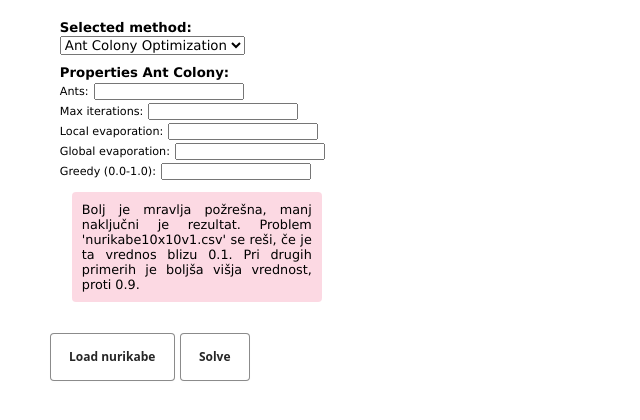
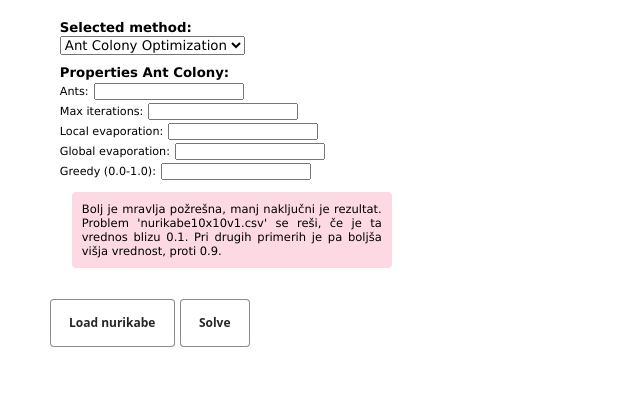
Before and after one commit to TheVajs/nurikabe_naloga, a plain HTML site: page index.html in a window 1280 px wide. Shown: the whole page, without its empty margins (0-640 px from the left). Drawn offline with Linux system fonts and the light colour scheme; a script that the page names is missing.

Commit message:
Test screen shot

```diff
--- a/index.html
+++ b/index.html
@@ -202,14 +202,15 @@
             style="
               margin: 12px;
               border-radius: 4px;
-              width: 250px;
+              width: 320px;
+			  font-size: 0.9em;
               background-color: rgba(245, 119, 155, 0.277);
             "
           >
             <p style="text-align: justify; padding: 10px">
               Bolj je mravlja požrešna, manj naključni je rezultat. Problem
               'nurikabe10x10v1.csv' se reši, če je ta vrednos blizu 0.1. Pri
-              drugih primerih je boljša višja vrednost, proti 0.9.
+              drugih primerih je pa boljša višja vrednost, proti 0.9.
             </p>
           </div>
         </div>
```
Also changed, not shown: README.md, imgs/screen_shot.png (added).
